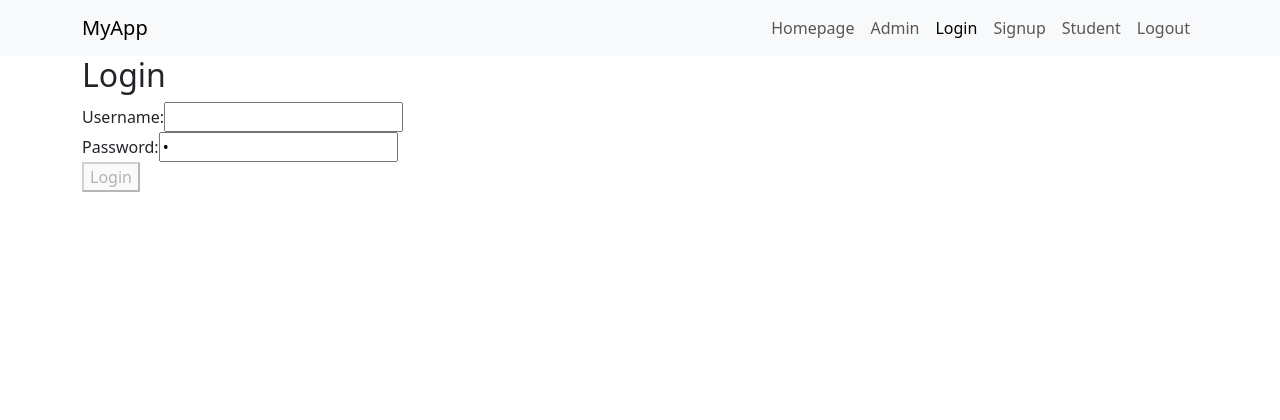
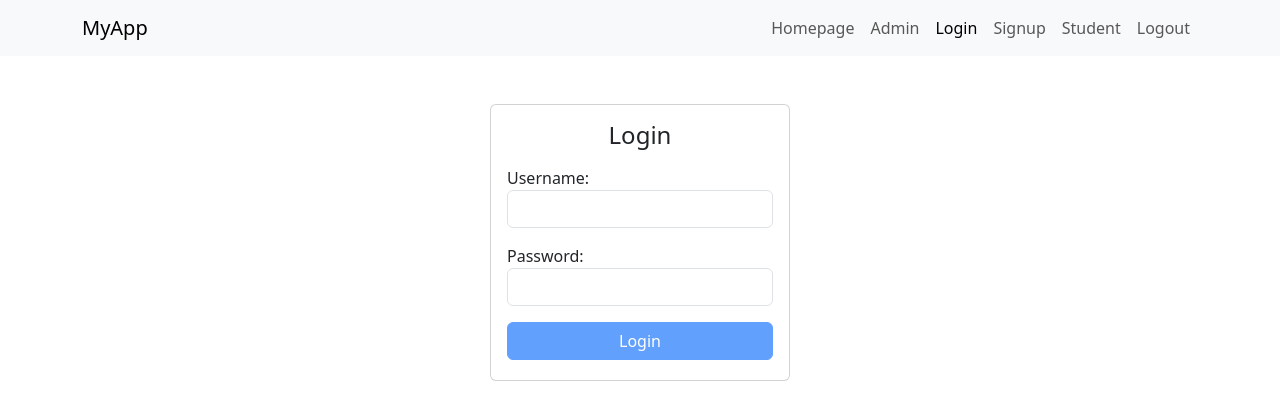
Before and after one commit to yash23-mawale/AngularProject, an Angular app: page /login in a window 1280 px wide. Shown: the top 420 px of the page. Built offline with nearby package versions, Linux system fonts and the light colour scheme.

Commit message:
Make changes in login and signup

```diff
--- a/src/app/components/login/login.component.html
+++ b/src/app/components/login/login.component.html
@@ -1,17 +1,33 @@
 <!-- login.component.html -->
-<div class="container">
-  <h2>Login</h2>
+<div class="container mt-5">
+  <div class="card mx-auto" style="max-width: 300px">
+    <div class="card-body">
+      <h4 class="card-title text-center mb-3">Login</h4>
       <form (ngSubmit)="onLogin()" #loginForm="ngForm">
-    <div>
+        <div class="mb-3">
           <label>Username:</label>
-      <input type="text" name="username" [(ngModel)]="login.username" required>
+          <input
+            type="text"
+            name="username"
+            class="form-control"
+            [(ngModel)]="login.username"
+            required
+          />
         </div>
 
         <div>
           <label>Password:</label>
-      <input type="password" name="password" [(ngModel)]="login.password" required>
+          <input
+            type="password"
+            name="password"
+            class="form-control"
+            [(ngModel)]="login.password"
+            required
+          />
         </div>
 
-    <button type="submit" [disabled]="loginForm.invalid">Login</button>
+        <button type="submit" class="btn btn-primary w-100 mt-3 mb-1" [disabled]="loginForm.invalid">Login</button>
       </form>
     </div>
+  </div>
+</div>
--- a/src/app/components/login/login.component.ts
+++ b/src/app/components/login/login.component.ts
@@ -12,10 +12,10 @@ import { login } from '../../model/interfaces';
 export class LoginComponent {
   login:login={
     username:"",
-    password:0,
+    password:'',
   }
 
   onLogin(){
-
+    console.log("loginData",this.login);
   }
 }
--- a/src/app/components/signup/signup.component.html
+++ b/src/app/components/signup/signup.component.html
@@ -1,5 +1,5 @@
 <div class="container mt-5">
-  <div class="card mx-auto" style="max-width: 600px;">
+  <div class="card mx-auto" style="max-width: 400px;">
     <div class="card-body">
       <h4 class="card-title text-center mb-4">Registration Form</h4>
 
@@ -36,7 +36,7 @@
         <!-- phone -->
         <div class="mb-3">
           <label class="form-label">Phone</label>
-          <textarea class="form-control" rows="3" [(ngModel)]="student.phone" name="phone"></textarea>
+          <input class="form-control" placeholder="Enter your phone no" minlength="10" maxlength="10" [(ngModel)]="student.phone" name="phone">
         </div>
 
         <button type="submit" class="btn btn-primary w-100">Register</button>
--- a/src/app/components/signup/signup.component.ts
+++ b/src/app/components/signup/signup.component.ts
@@ -14,7 +14,7 @@ export class SignupComponent {
     email:"",
     password:"",
     role:"",
-    phone:0
+    phone:null
   }
 
   onSubmit(){
--- a/src/app/model/interfaces.ts
+++ b/src/app/model/interfaces.ts
@@ -2,7 +2,7 @@ export interface student{
     name:string,
     email:string,
     password:number | string,
-    phone:number,
+    phone:number | null,
     role:string
 }
 
```
Lines whose indentation alone changed are shown as unchanged.
